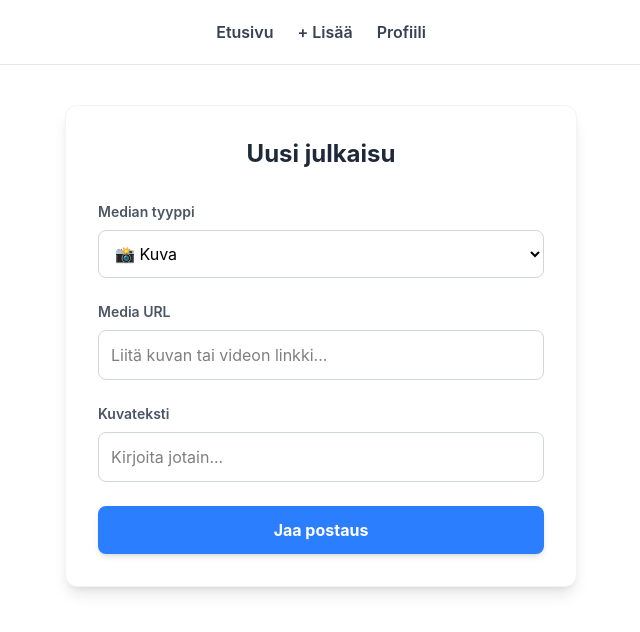
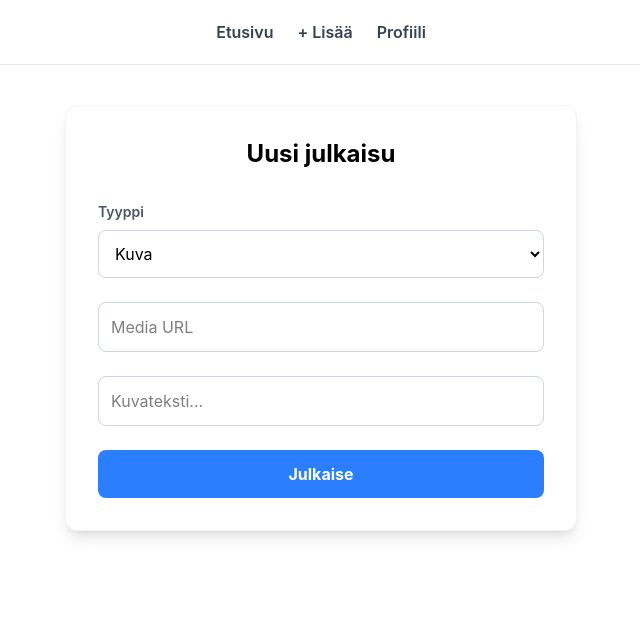
Before and after one commit to deni-isr/HS_React, a React (Vite) app: page /upload in a window 1280 px wide. Shown: the top 632 px of the page, without its empty margins (319-959 px from the left). Built offline with nearby package versions, Linux system fonts and the light colour scheme.

Commit message:
feat: replace Context API with Zustand

```diff
--- a/package.json
+++ b/package.json
@@ -13,7 +13,8 @@
     "@tailwindcss/postcss": "^4.2.0",
     "react": "^19.2.0",
     "react-dom": "^19.2.0",
-    "react-router-dom": "^7.13.0"
+    "react-router-dom": "^7.13.0",
+    "zustand": "^5.0.11"
   },
   "devDependencies": {
     "@eslint/js": "^9.39.1",
--- a/src/App.tsx
+++ b/src/App.tsx
@@ -1,12 +1,10 @@
 import { BrowserRouter as Router, Routes, Route, Link } from 'react-router-dom';
-import { MediaProvider } from './contexts/MediaContext';
 import Home from './pages/Home';
 import Profile from './pages/Profile';
 import Upload from './pages/Upload.tsx';
 
 function App() {
   return (
-    <MediaProvider>
       <Router>
         <nav className="flex justify-center gap-6 p-5 bg-white border-b border-gray-200 sticky top-0 z-10">
           <Link to="/" className="text-gray-700 hover:text-blue-500 font-semibold transition-colors">Etusivu</Link>
@@ -20,7 +18,6 @@ function App() {
           <Route path="/upload" element={<Upload />} />
         </Routes>
       </Router>
-    </MediaProvider>
   );
 }
 
--- a/src/components/PostCard.tsx
+++ b/src/components/PostCard.tsx
@@ -1,34 +1,33 @@
-import { useContext } from 'react';
-import { MediaContext } from '../contexts/MediaContext';
+import { useMediaStore } from '../store/useMediaStore';
 import type { Post } from '../types/VisualMedia';
 
 const PostCard = ({ post }: { post: Post }) => {
-  const context = useContext(MediaContext);
+  const handleLike = useMediaStore((state) => state.handleLike);
 
   return (
     <div className="max-w-md mx-auto my-6 bg-white border border-gray-200 rounded-lg overflow-hidden shadow-sm">
-      <div className="p-4 font-bold text-sm">{post.user}</div>
+      <div className="p-4 font-bold text-sm text-gray-800">{post.user}</div>
 
       <div className="aspect-square bg-gray-100 flex items-center justify-center">
         {post.type === 'image' ? (
-          <img src={post.url} className="w-full h-full object-cover" alt="" />
+          <img src={post.url} className="w-full h-full object-cover" alt={post.caption} />
         ) : (
           <video src={post.url} controls className="w-full h-full object-cover" />
         )}
       </div>
 
       <div className="p-4">
-        <div className="flex items-center gap-4 mb-2">
+        <div className="flex items-center gap-4 mb-3">
           <button
-            onClick={() => context?.handleLike(post.id)}
-            className="hover:scale-110 transition-transform text-2xl"
+            onClick={() => handleLike(post.id)}
+            className="hover:scale-125 transition-transform duration-200 active:scale-90"
           >
-            ❤️
+            <span className="text-2xl text-red-500">❤️</span>
           </button>
           <span className="font-bold text-sm">{post.likes} tykkäystä</span>
         </div>
 
-        <p className="text-sm">
+        <p className="text-sm text-gray-700 leading-relaxed">
           <span className="font-bold mr-2">{post.user}</span>
           {post.caption}
         </p>
--- a/src/pages/Home.tsx
+++ b/src/pages/Home.tsx
@@ -1,17 +1,13 @@
-import { useContext } from 'react';
-import { MediaContext } from '../contexts/MediaContext';
+import { useMediaStore } from '../store/useMediaStore';
 import PostCard from '../components/PostCard';
 
 const Home = () => {
-  const context = useContext(MediaContext);
-
-  if (!context) return <p>Ladataan...</p>;
+  const posts = useMediaStore((state) => state.posts);
 
   return (
-    <div>
-      <h2 style={{ textAlign: 'center' }}>Etusivu</h2>
-      {context.posts.map((item) => (
-        <PostCard key={item.id} post={item} />
+    <div className="container mx-auto">
+      {posts.map((post) => (
+        <PostCard key={post.id} post={post} />
       ))}
     </div>
   );
--- a/src/pages/Upload.tsx
+++ b/src/pages/Upload.tsx
@@ -1,11 +1,10 @@
-import { useContext, useState } from 'react';
 import { useNavigate } from 'react-router-dom';
+import { useMediaStore } from '../store/useMediaStore';
 import { useFileForm } from '../hooks/useFileForm';
-import { MediaContext } from '../contexts/MediaContext';
 
 const Upload = () => {
   const navigate = useNavigate();
-  const context = useContext(MediaContext);
+  const addPost = useMediaStore((state) => state.addPost);
 
   const { values, handleChange, resetForm } = useFileForm({
     url: '',
@@ -15,15 +14,14 @@ const Upload = () => {
 
   const handleSubmit = (event: React.FormEvent) => {
     event.preventDefault();
-    if (!context) return;
 
-    context.addPost({
+    addPost({
       id: Date.now(),
       url: values.url,
       caption: values.caption,
       type: values.type,
-      user: 'oma_kayttaja',
-      likes: 0
+      user: 'deni_user',
+      likes: 0,
     });
 
     resetForm();
@@ -32,11 +30,11 @@ const Upload = () => {
 
   return (
     <div className="max-w-lg mx-auto mt-10 p-8 bg-white rounded-xl shadow-lg border border-gray-100">
-      <h2 className="text-2xl font-bold text-center mb-8 text-gray-800">Uusi julkaisu</h2>
+      <h2 className="text-2xl font-bold text-center mb-8">Uusi julkaisu</h2>
 
       <form onSubmit={handleSubmit} className="space-y-6">
         {values.url && (
-          <div className="w-full aspect-square rounded-lg overflow-hidden bg-gray-50 border-2 border-dashed border-gray-200">
+          <div className="w-full aspect-square rounded-lg overflow-hidden bg-gray-50 border border-gray-200">
             {values.type === 'image' ? (
               <img src={values.url} alt="Preview" className="w-full h-full object-cover" />
             ) : (
@@ -46,49 +44,35 @@ const Upload = () => {
         )}
 
         <div className="flex flex-col gap-2">
-          <label className="text-sm font-semibold text-gray-600">Median tyyppi</label>
-          <select
-            name="type"
-            value={values.type}
-            onChange={handleChange}
-            className="p-3 rounded-lg border border-gray-300 focus:ring-2 focus:ring-blue-500 outline-none transition-all"
-          >
-            <option value="image">📸 Kuva</option>
-            <option value="video">🎥 Video</option>
+          <label className="text-sm font-semibold text-gray-600">Tyyppi</label>
+          <select name="type" value={values.type} onChange={handleChange} className="p-3 rounded-lg border border-gray-300">
+            <option value="image">Kuva</option>
+            <option value="video">Video</option>
           </select>
         </div>
 
-        <div className="flex flex-col gap-2">
-          <label className="text-sm font-semibold text-gray-600">Media URL</label>
         <input
           name="url"
           type="text"
-            placeholder="Liitä kuvan tai videon linkki..."
+          placeholder="Media URL"
           value={values.url}
           onChange={handleChange}
           required
-            className="p-3 rounded-lg border border-gray-300 focus:ring-2 focus:ring-blue-500 outline-none"
+          className="w-full p-3 rounded-lg border border-gray-300 outline-none focus:ring-2 focus:ring-blue-500"
         />
-        </div>
 
-        <div className="flex flex-col gap-2">
-          <label className="text-sm font-semibold text-gray-600">Kuvateksti</label>
         <input
           name="caption"
           type="text"
-            placeholder="Kirjoita jotain..."
+          placeholder="Kuvateksti..."
           value={values.caption}
           onChange={handleChange}
           required
-            className="p-3 rounded-lg border border-gray-300 focus:ring-2 focus:ring-blue-500 outline-none"
+          className="w-full p-3 rounded-lg border border-gray-300 outline-none focus:ring-2 focus:ring-blue-500"
         />
-        </div>
 
-        <button
-          type="submit"
-          className="w-full bg-blue-500 hover:bg-blue-600 text-white font-bold py-3 rounded-lg transition-colors shadow-md active:transform active:scale-95"
-        >
-          Jaa postaus
+        <button type="submit" className="w-full bg-blue-500 text-white font-bold py-3 rounded-lg hover:bg-blue-600 transition-all">
+          Julkaise
         </button>
       </form>
     </div>
--- /dev/null
+++ b/src/store/useMediaStore.ts
@@ -0,0 +1,37 @@
+import { create } from 'zustand';
+import { persist } from 'zustand/middleware';
+import type { Post } from '../types/VisualMedia';
+
+interface MediaState {
+  posts: Post[];
+  addPost: (newPost: Post) => void;
+  handleLike: (id: number) => void;
+}
+
+export const useMediaStore = create<MediaState>()(
+  persist(
+    (set) => ({
+      posts: [
+        {
+          id: 1,
+          type: 'image',
+          url: 'https://picsum.photos/450/450',
+          user: 'deni_zustand',
+          caption: 'Nyt käytössä Zustand!',
+          likes: 0
+        }
+      ],
+      addPost: (newPost) =>
+        set((state) => ({ posts: [newPost, ...state.posts] })),
+      handleLike: (id) =>
+        set((state) => ({
+          posts: state.posts.map((post) =>
+            post.id === id ? { ...post, likes: post.likes + 1 } : post
+          ),
+        })),
+    }),
+    {
+      name: 'media-storage',
+    }
+  )
+);
```
Also changed, not shown: 1 other file (tests, documents, lock files or other folders). Lines whose indentation alone changed are shown as unchanged.
